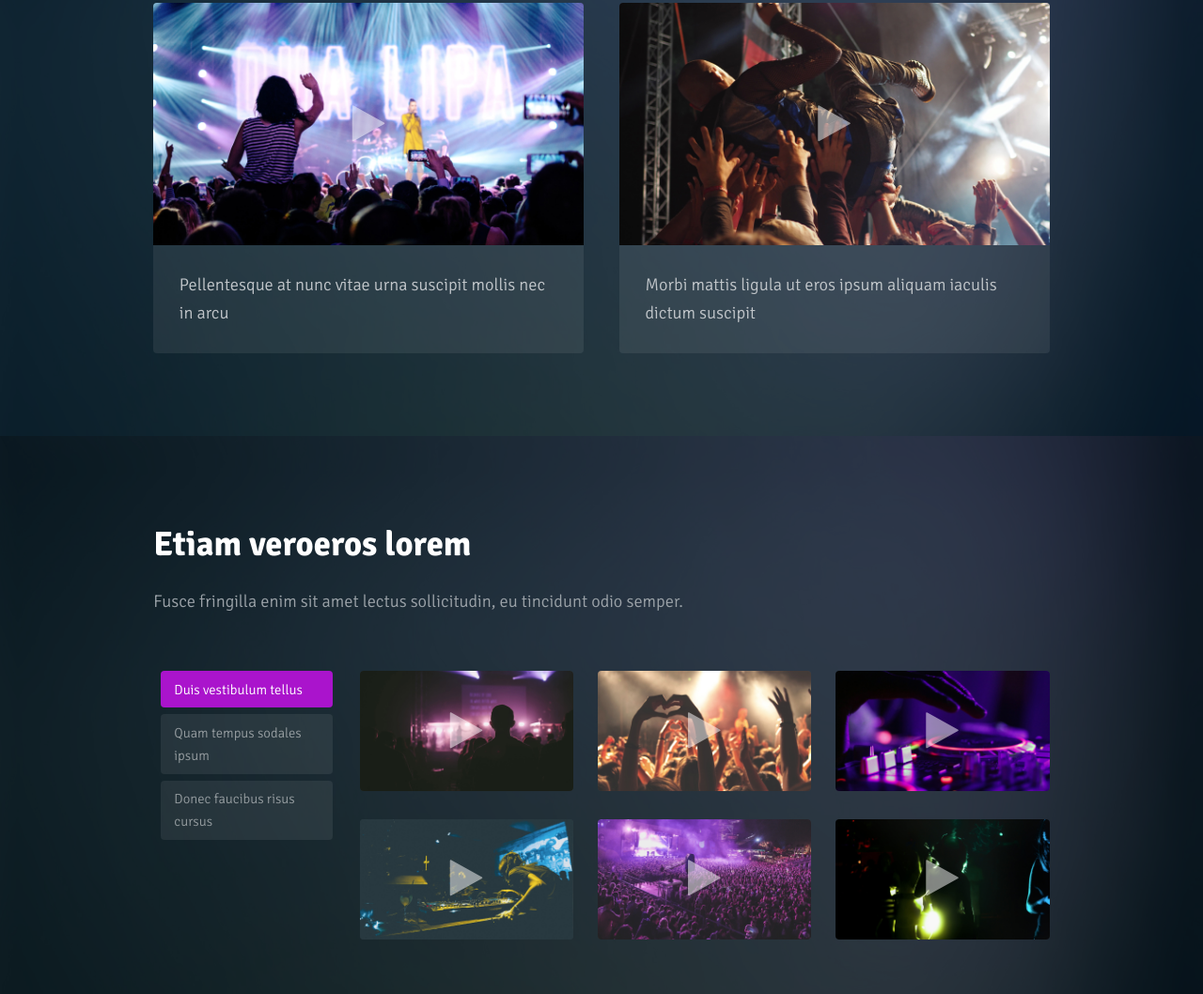
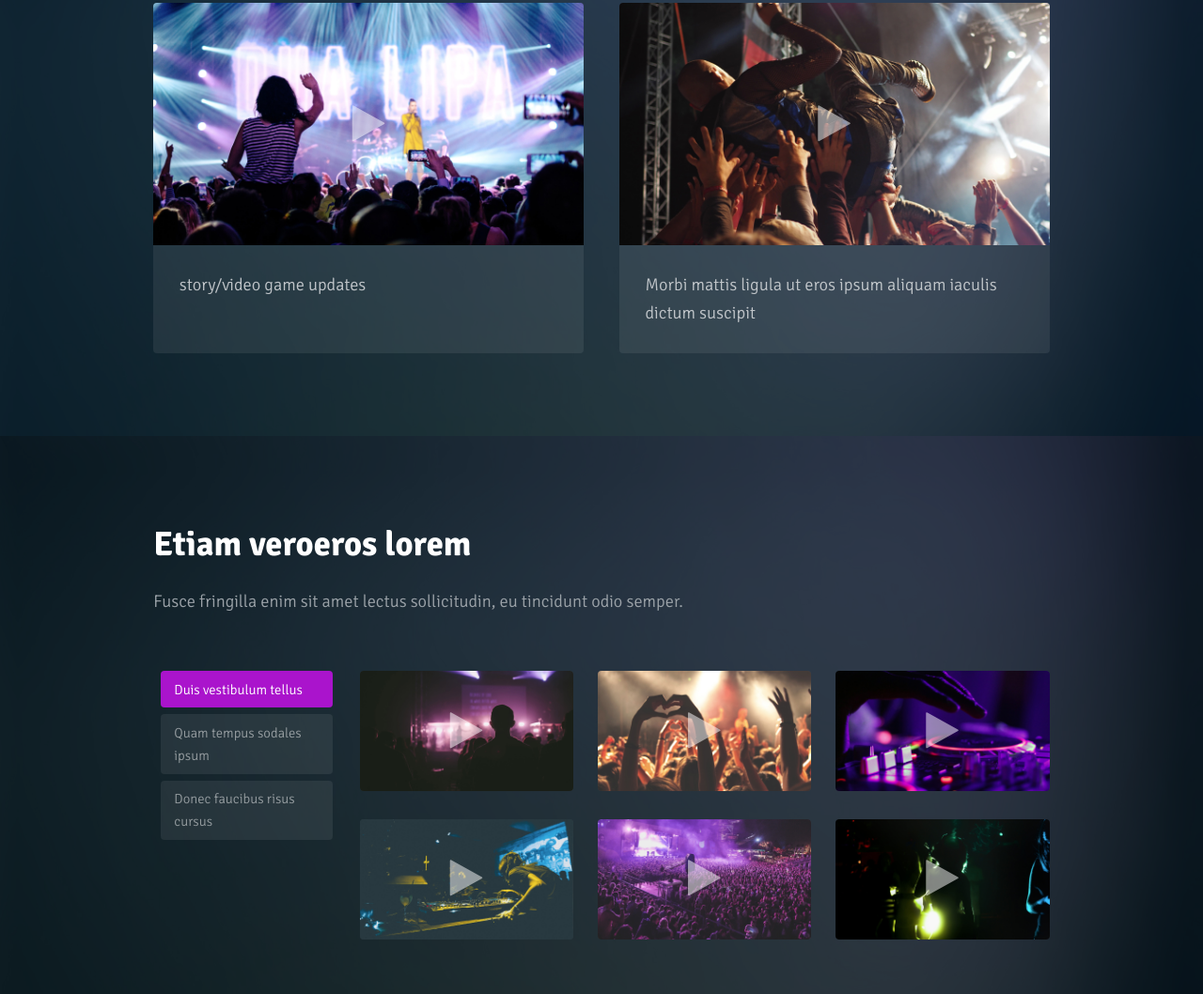
Before and after one commit to blankblake/home, a plain HTML site: page index.html in a window 1280 px wide. Shown: the part 1047-2105 px from the top of the page at 94% size. Drawn offline with Linux system fonts and the light colour scheme.

Commit message:
Update index.html

```diff
--- a/index.html
+++ b/index.html
@@ -66,7 +66,7 @@
 										</div>
 									</div>
 									<p class="caption">
-										Pellentesque at nunc vitae urna suscipit mollis nec in arcu
+										story/video game updates
 									</p>
 									<a href="generic.html" class="link"><span>Click Me</span></a>
 								</div>
```
